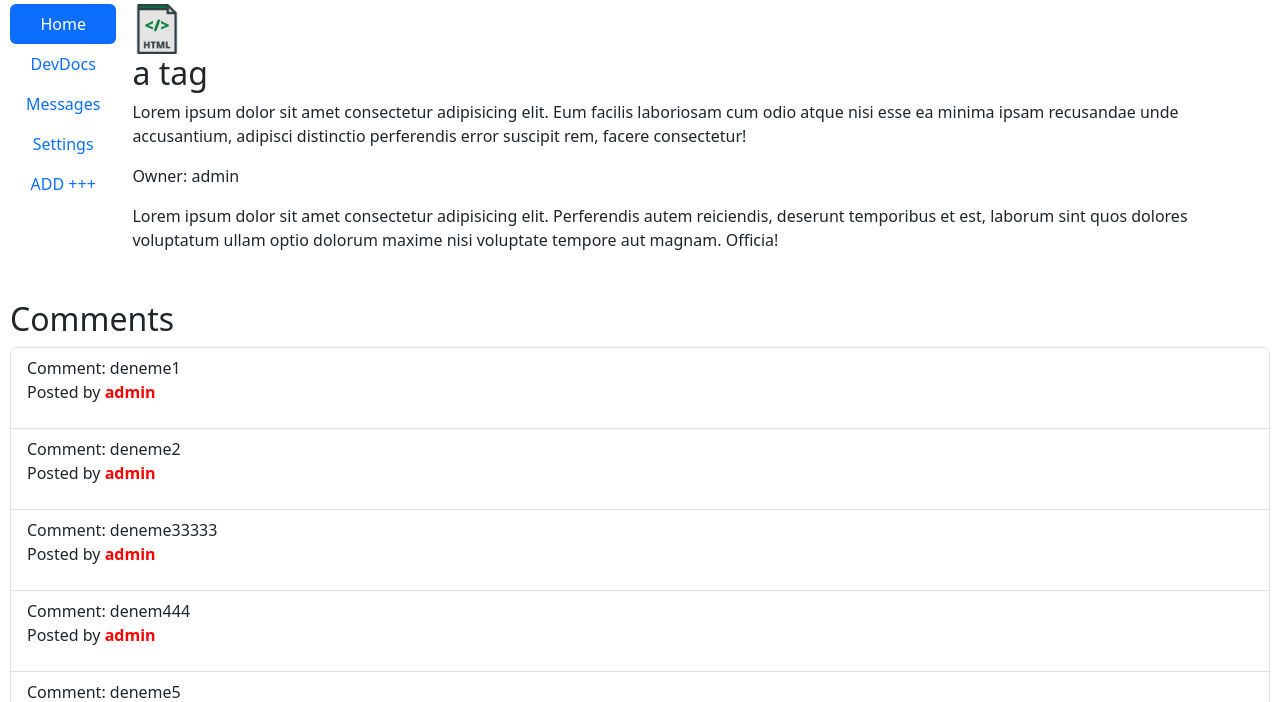
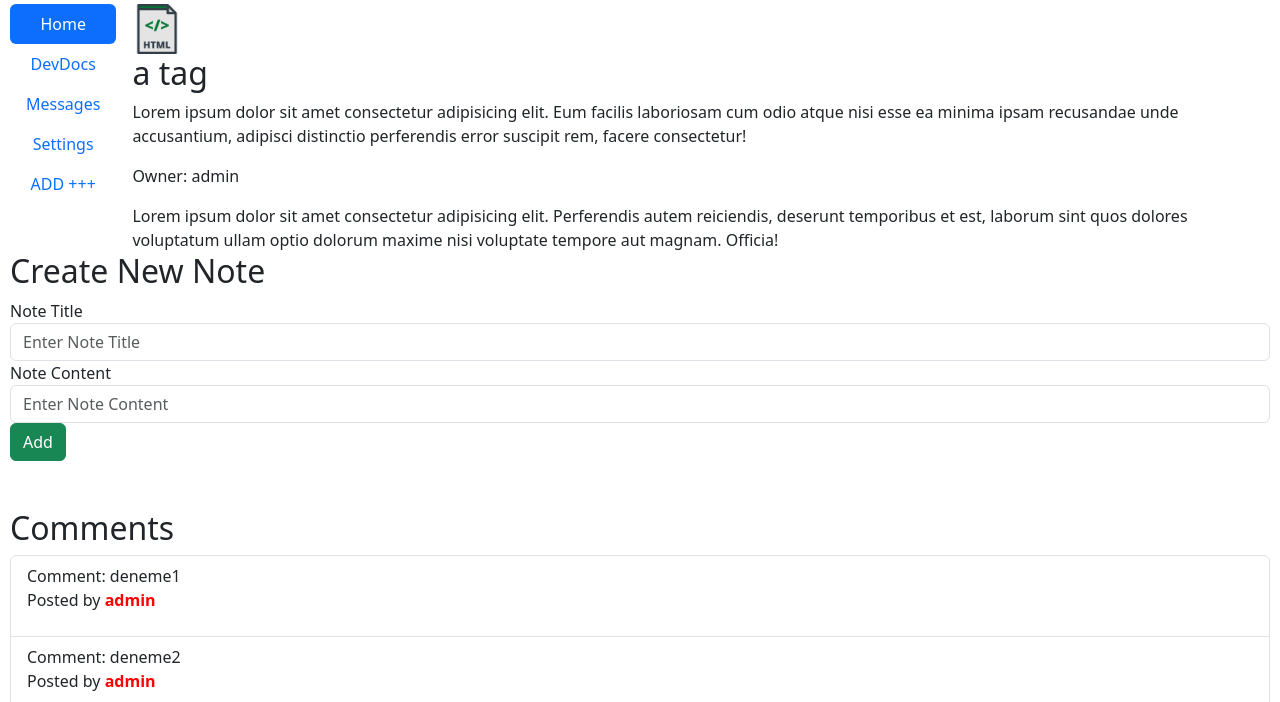
Before and after one commit to FakirHerif/capstone-cs50w, a Django app: page /input/1/1/ in a window 1280 px wide. Shown: the part 159-861 px from the top of the page. Run offline with Django 3.2, Linux system fonts and the light colour scheme; data comes from the database, SQL or seed files in the repository; both versions use the stored data as it was after the commit.

Commit message:
a minor error in the addNote function was fixed, minor changes were made for the admin panel, and a sample form was created to add notes to input.html

```diff
--- a/capstone/templates/capstone/input.html
+++ b/capstone/templates/capstone/input.html
@@ -64,6 +64,23 @@
     </div>
   </div>
 
+  <h2>Create New Note</h2>
+
+  <form action="{% url 'add_note' input.id input.title|slugify %}" method="POST">
+    {% csrf_token %}
+    <div class="form-group">
+        <label for="note_title">Note Title</label>
+        <input type="text" class="form-control" id="note_title" name="note_title" placeholder="Enter Note Title">
+    </div>
+    <div class="form-group">
+        <label for="note_content">Note Content</label>
+        <input type="text" class="form-control" id="note_content" name="note_content" placeholder="Enter Note Content">
+    </div>
+    <button type="submit" class="btn btn-success">Add</button>
+</form>
+
+
+
 <br>
 
 
--- a/capstone/views.py
+++ b/capstone/views.py
@@ -55,7 +55,7 @@ def addNote(request, id, slug):
         input_data = get_object_or_404(Input, pk=id)
         user = request.user
         category = input_data.category
-        new_note = Note(title=note_title, content=note_content, input=input_data, author=user, category=category)
+        new_note = Note(title=note_title, content=note_content, input=input_data, owner=user, category=category)
 
         new_note.save()
     return HttpResponseRedirect(reverse("input", args=(id, slug)))
```
Also changed, not shown: capstone/admin.py (+4 -4 lines), db.sqlite3.
